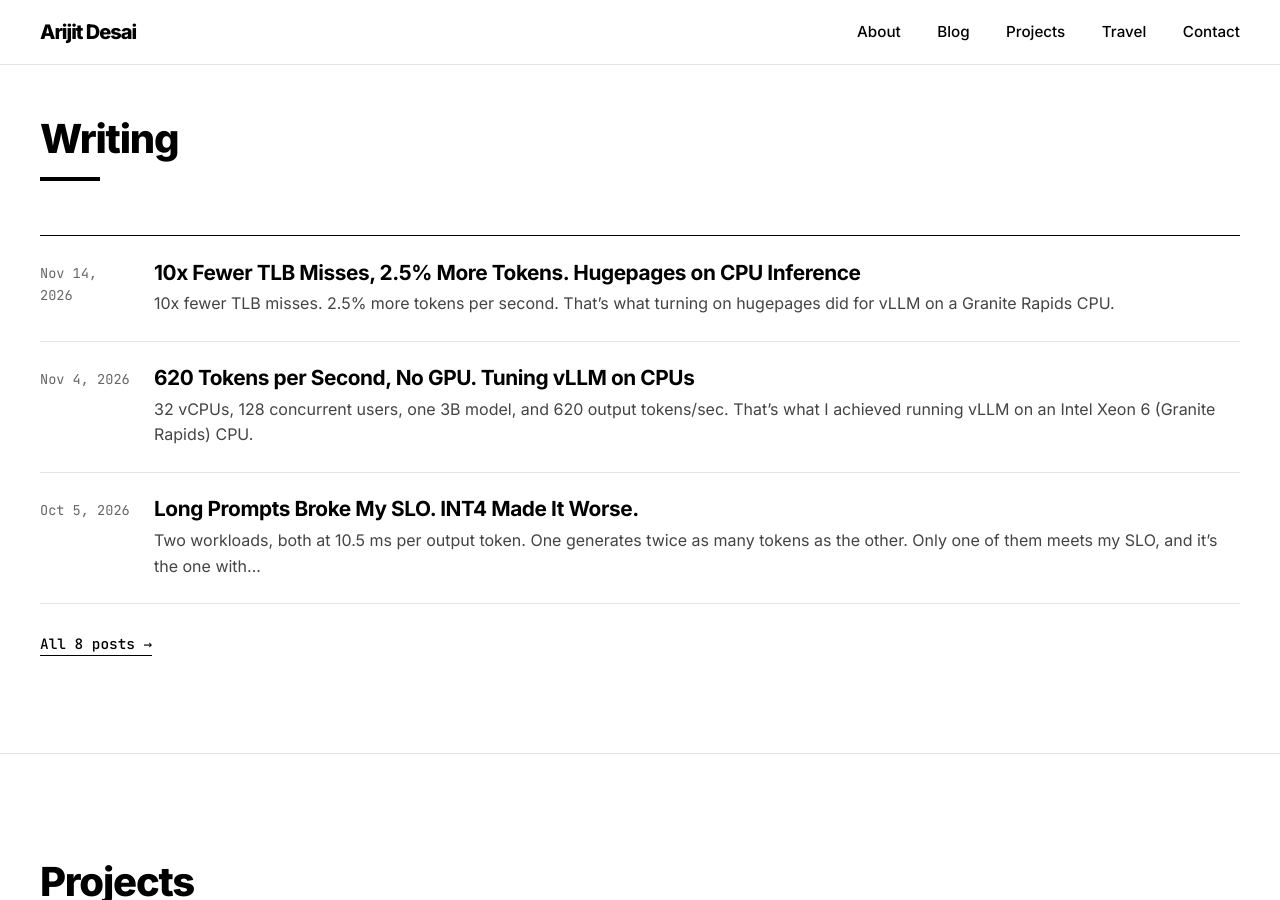
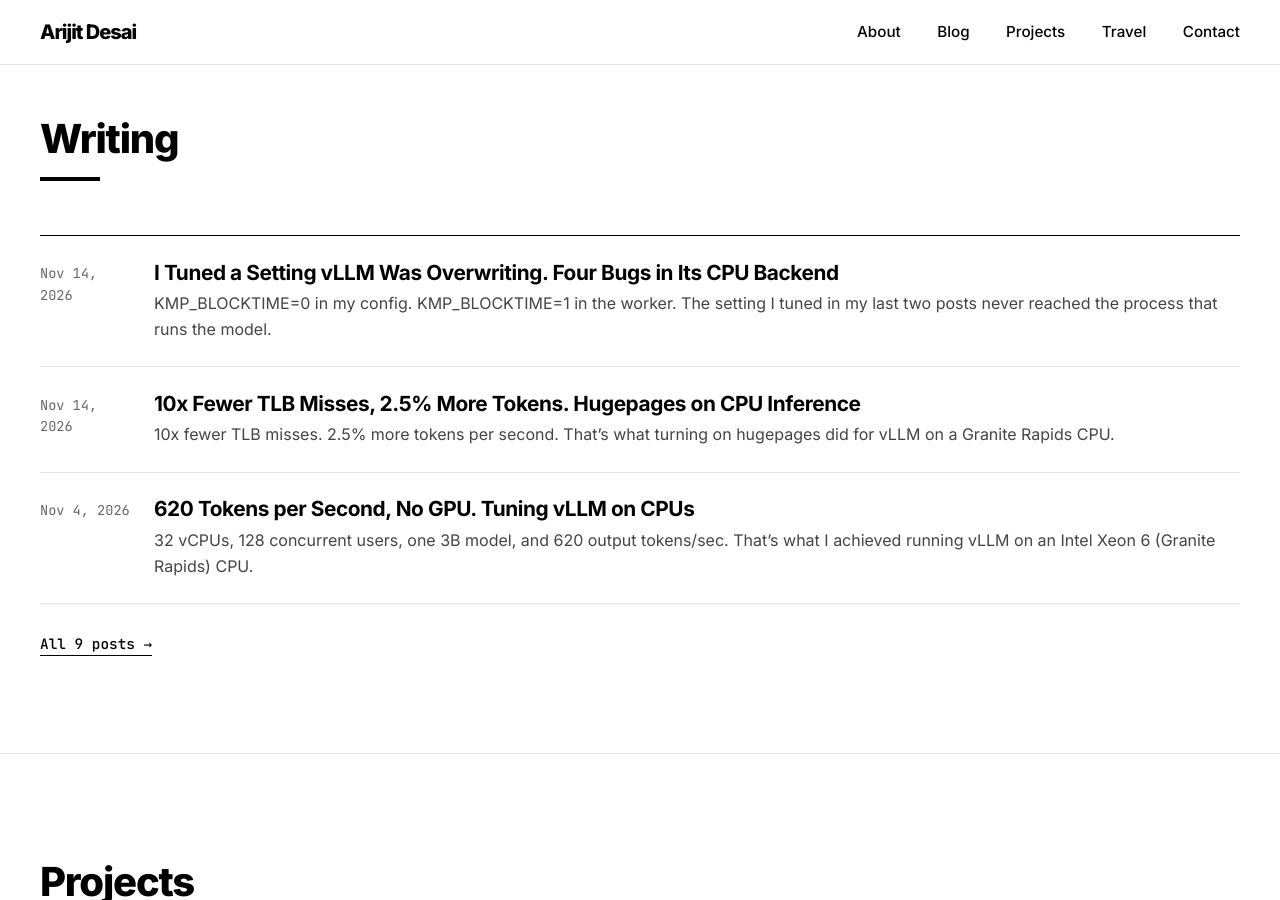
Before and after one commit to ardecode/ardecode.github.io, a Jekyll site: the page built from index.html, in a window 1280 px wide and 900 px high, scrolled down 1606 px. Built offline with Jekyll 4.4.1, drawn with Linux system fonts in a browser that asks for light colours; part of the change alters nothing that is shown.

Commit message:
Add post on vLLM CPU backend bugs, update KMP notes in earlier posts
The KMP_BLOCKTIME=0 used in the Granite Rapids and hugepages posts never
reached the vLLM worker. Add update notes to both, and a new post on the
four CPU backend bugs found. Exclude _bench/ and .claude/ from the build.

Co-Authored-By: Claude Opus 5.5 <noreply@anthropic.com>

````diff
--- a/_config.yml
+++ b/_config.yml
@@ -65,3 +65,5 @@ exclude:
   - vendor/gems/
   - vendor/ruby/
   - CLAUDE.md
+  - _bench/
+  - .claude/
--- a/_posts/2026-11-04-vllm-cpu-inference-granite-rapids.md
+++ b/_posts/2026-11-04-vllm-cpu-inference-granite-rapids.md
@@ -29,6 +29,8 @@ For interactive chat, 128 users is too much. P95 TTFT reached 4.7 seconds, with
 Most improvements came from avoiding bad configurations. Reducing the prompt processing batch size, allowing too many concurrent sequences, or assigning an OpenMP thread to core 0 increased P95 TTFT by 60–90%. Properly sizing the KV cache reduced it by around 20%, while one commonly recommended OpenMP setting barely made a difference.
 
 **The biggest takeaway:** CPU inference tuning isn't always about maximizing throughput. Sometimes, the real improvement is reducing tail latency while giving up about 5% throughput.
+
+> **Update, 14 Nov 2026:** The `KMP_BLOCKTIME=0` in this post never reached the process that runs the model. When vLLM binds threads to CPUs, which it did in every run here, v0.20.0 writes its own `KMP_BLOCKTIME=1`, `KMP_AFFINITY` and `OMP_NUM_THREADS` into the worker, whatever you export. So the "blocktime 0" in RUN-07, 09 and 10 was really 1 ms, the same as every other run, and section 4 compares a config with itself. The other findings don't depend on it. Details in [the follow-up post]({% post_url 2026-11-14-vllm-cpu-backend-bugs %}).
 
 ## Setup
 
@@ -113,9 +115,13 @@ It shows up in most CPU tuning advice. So did it help? Here's RUN-02 vs RUN-07,
 
 Throughput up 1%. Tail TTFT worse. I kept it in the final config because it makes sense in a CPU quota, but from one run each I can't say it did anything. That's noise until I repeat it.
 
+> **Update:** It was noise, but not for the reason I thought. vLLM replaced `KMP_BLOCKTIME=0` with `1` in the worker, so both runs used 1 ms, not 200 ms and 0 ms. This table is two runs of the same setting, and the 13% gap in P95 TTFT is run-to-run variation. Whether `KMP_BLOCKTIME=0` helps under a CPU quota is still untested.
+
 ## 5. Stay off core 0
 
 RUN-06 tried the textbook pinning, `KMP_AFFINITY` and `OMP_PROC_BIND`. The server hung during the warmup GEMM and never came up. My guess is the affinity masks fought with the cgroup CPU quota, but I didn't dig in.
+
+> **Update:** I don't remember if vLLM's binding was on for this run. If it was, as in RUN-02, vLLM replaced my `KMP_AFFINITY` with its own, and the worker got vLLM's affinity plus my `OMP_PROC_BIND`. If it was off, both of mine reached the worker. Either way, I still don't know what hung.
 
 So for RUN-08 I used vLLM's own knob instead: `VLLM_CPU_OMP_THREADS_BIND="0-30"`, 31 threads on physical cores 0–30 of socket 0. Looks like the cleanest choice.
 
@@ -159,7 +165,7 @@ The same arithmetic works for any model and quota.
 3. Pod memory: `weights + ~6 GiB runtime + KV cache` must fit in the limit.
 4. Batched tokens: the next power of two at or above ISL, so a prompt never gets sliced.
 5. `max-num-seqs`: your peak concurrency, no more.
-6. `OMP_NUM_THREADS`: the vCPU quota.
+6. `OMP_NUM_THREADS`: the vCPU quota. (Update: with vLLM's binding on, it sets the thread count from the bound CPUs and ignores this, which is why `auto` ran 31 threads. It only applies with `VLLM_CPU_OMP_THREADS_BIND=nobind`.)
 
 For this model at 2048/256:
 
@@ -197,6 +203,8 @@ resources:
 
 Plus a `nodeSelector` on `feature.node.kubernetes.io/cpu-cpuid.AMXBF16: "true"` so it only lands on AMX nodes.
 
+> **Update:** In v0.20.0 with binding on, `OMP_NUM_THREADS` and `KMP_BLOCKTIME` here have no effect on the worker. vLLM sets both itself. I've left them in so the config matches what was run.
+
 ## What I'd do next time
 
 1. KV cache first: do the math before the first run. 4 GiB for 64 long-prompt users was never going to work.
--- a/_posts/2026-11-14-hugepages-cpu-inference.md
+++ b/_posts/2026-11-14-hugepages-cpu-inference.md
@@ -15,6 +15,8 @@ After the [last post]({% post_url 2026-11-04-vllm-cpu-inference-granite-rapids %
 **Did it help TTFT? No.** Flat, within 1%.
 
 **Do you need `always`? No.** The `madvise` setting, which was already the default on this Ubuntu image, gave the same result.
+
+> **Update, 14 Nov 2026:** The `KMP_BLOCKTIME=0` in this setup never reached the vLLM worker. With `auto` binding, v0.20.0 writes `KMP_BLOCKTIME=1` into the worker whatever you export. Every run here had the same value, so the hugepage comparison still holds. But the absolute numbers are for `KMP_BLOCKTIME=1`, not 0. Details in [the follow-up post]({% post_url 2026-11-14-vllm-cpu-backend-bugs %}).
 
 ## Why hugepages might matter
 
@@ -40,7 +42,8 @@ I don't have a Xeon to test on, so I rented one.
 - vLLM v0.20.0 CPU image in Docker, pinned to 32 vCPUs (cores 1–16 and their SMT siblings), core 0 left out.
 - vLLM's `auto` binding put 15 OpenMP threads on those cores, one per physical core, and reserved one. The last post's setup had 31.
 - Model: [Ministral-3-3B-Base-2512](https://huggingface.co/mistralai/Ministral-3-3B-Base-2512), bfloat16, 7.2 GB.
-- Same vLLM config as RUN-10 in the last post: `VLLM_CPU_KVCACHE_SPACE=35`, `--max-num-seqs=128`, `--max-num-batched-tokens=2048`, `KMP_BLOCKTIME=0`, prefix caching on. Plus `THP_MEM_ALLOC_ENABLE=1`, which tells PyTorch's CPU allocator to ask for hugepages on large allocations.- Load: [AIPerf](https://github.com/ai-dynamo/aiperf) 0.13.0 pinned to the other 15 cores. 32 concurrent users, exactly 2,048 tokens in and 256 out, 32 warmup requests, then 320 measured.
+- Same vLLM config as RUN-10 in the last post: `VLLM_CPU_KVCACHE_SPACE=35`, `--max-num-seqs=128`, `--max-num-batched-tokens=2048`, `KMP_BLOCKTIME=0`, prefix caching on. Plus `THP_MEM_ALLOC_ENABLE=1`, which tells PyTorch's CPU allocator to ask for hugepages on large allocations. (Update: the worker actually ran `KMP_BLOCKTIME=1`. See the note at the top.)
+- Load: [AIPerf](https://github.com/ai-dynamo/aiperf) 0.13.0 pinned to the other 15 cores. 32 concurrent users, exactly 2,048 tokens in and 256 out, 32 warmup requests, then 320 measured.
 
 So do vLLM and AIPerf share cores? No. Here's the split. On this VM, CPU N and CPU N+32 are SMT siblings on the same physical core.
 
--- /dev/null
+++ b/_posts/2026-11-14-vllm-cpu-backend-bugs.md
@@ -0,0 +1,132 @@
+---
+layout: post
+title: "I Tuned a Setting vLLM Was Overwriting. Four Bugs in Its CPU Backend"
+date: 2026-11-14
+categories: [LLM, Inference, vLLM]
+description: "Four bugs in vLLM's CPU backend: your OpenMP settings replaced in the worker, page cache counted as used memory, workers over-reserving a container's memory limit, and a NUMA fallback that's ignored. Two fixes are up as PRs."
+---
+
+**`KMP_BLOCKTIME=0` in my config. `KMP_BLOCKTIME=1` in the worker.** The setting I tuned in my last two posts never reached the process that runs the model.
+
+After the [Granite Rapids post]({% post_url 2026-11-04-vllm-cpu-inference-granite-rapids %}) and the [hugepages post]({% post_url 2026-11-14-hugepages-cpu-inference %}), I read through vLLM's CPU backend to see what my settings actually did. I found four bugs:
+
+1. Your `KMP_BLOCKTIME` and `KMP_TPAUSE` are replaced in the worker.
+2. In a container, page cache is counted as used memory, so vLLM can refuse to start.
+3. With more than one worker, each one reserves memory as if it had the container to itself.
+4. A NUMA fallback is picked at startup and then ignored.
+
+I reproduced 1 and 2 on small AWS instances and opened PRs for them. 3 and 4 have unit tests and a PR that's almost ready.
+
+## 1. Your KMP_* settings don't reach the worker
+
+vLLM runs the model in a separate worker process. Before starting it, vLLM writes the OpenMP settings the worker needs to pin its threads: `KMP_AFFINITY` (which CPUs) and `OMP_NUM_THREADS` (how many threads). That part is fine.
+
+But it also wrote `KMP_BLOCKTIME` and `KMP_TPAUSE`, every time. Whatever you set was thrown away.
+
+When does this happen? When thread binding is on, which is the default, and Intel OpenMP is loaded, which the CPU Docker image does. With `VLLM_CPU_OMP_THREADS_BIND=nobind`, vLLM leaves your settings alone.
+
+How do you check? Not with `/proc/<pid>/environ`. vLLM renames the worker to `VLLM::Worker`, and after that most of its environment doesn't show there. Set `KMP_SETTINGS=1` instead. Intel OpenMP then prints the settings each process actually uses.
+
+I started the nightly CPU image with `KMP_BLOCKTIME=0 KMP_TPAUSE=1 KMP_SETTINGS=1` on a c7i.2xlarge:
+
+| Process | As shipped | With the fix |
+|---|---|---|
+| API server | `KMP_BLOCKTIME=0ms`, `KMP_TPAUSE=1` | same |
+| EngineCore | `KMP_BLOCKTIME=0ms`, `KMP_TPAUSE=1` | same |
+| Worker | `KMP_BLOCKTIME=5ms`, `KMP_TPAUSE=0` | `KMP_BLOCKTIME=0ms`, `KMP_TPAUSE=1` |
+
+The two processes that don't run the model get your values. The one that does gets vLLM's. v0.33.0 does the same. v0.20.0, the version my last two posts used, writes `1` instead of `5` (I read that in the source, I didn't measure it).
+
+So what about those posts?
+
+1. Granite Rapids: section 4 compared `KMP_BLOCKTIME=0` with the default. Both actually ran 1 ms. I called the difference noise, and it was, just not for the reason I gave. `OMP_NUM_THREADS` didn't apply there either.
+2. Hugepages: every run had the same 1 ms, so the hugepage result holds. The numbers are for 1 ms, not 0.
+
+Both posts now have an update note.
+
+The fix: keep setting `KMP_AFFINITY` and `OMP_NUM_THREADS`, and set `KMP_BLOCKTIME` and `KMP_TPAUSE` only if you haven't. [vllm-project/vllm#67726](https://github.com/vllm-project/vllm/pull/67726).
+
+Does `KMP_BLOCKTIME=0` help CPU inference, now that it can actually be set? I don't know yet. Next test.
+
+## 2. Page cache counted as used memory
+
+When you read a file, Linux keeps a copy in memory, the page cache. Inside a container that copy counts against the container's memory limit. But it isn't really used. The kernel drops it as soon as something else needs the space.
+
+vLLM didn't know that. In a container, it worked out free memory as limit minus everything charged to the container, page cache included. And right after loading a model, there's a lot of page cache: the weight files it just read.
+
+Think about this. Qwen2.5-7B in a container with a 24 GiB limit, asking for a 4 GiB KV cache, on a c7i.4xlarge. Right after loading:
+
+```
+charged to the container   23.4 GiB
+  real memory              18.7 GiB   (mostly the weights)
+  page cache                4.6 GiB   (the weight files, read from disk)
+```
+
+vLLM saw 24.0 - 23.4 = 0.56 GiB free and refused to start:
+
+```
+ValueError: Available memory on node 0 (0.56/24.0 GiB) on kv cache allocation is less than requested memory for kv (4.0 GiB).
+```
+
+Count the page cache as free and it's about 5.3 GiB. Enough for 4.
+
+With the fix it started, with room for 74,880 tokens of KV cache. I sent 16 requests of about 3.5k tokens each, about 59k tokens of KV. All 16 came back. No out-of-memory kill. At the end the page cache was down to 0.8 GiB. The kernel dropped it as the KV cache grew.
+
+Why count all of the page cache? Linux keeps it on two lists, active and inactive. `docker stats` only counts the inactive list as free. Right after loading, most of it is on the active list (3.4 of 4.6 GiB here), so counting only inactive gives about 1.8 GiB. Still not enough. vLLM already counts both lists when there's no container limit. The container path just didn't.
+
+[vllm-project/vllm#67727](https://github.com/vllm-project/vllm/pull/67727).
+
+## 3. Workers over-reserve the container's memory
+
+On a machine with two sockets, you can run one vLLM worker per socket (tensor parallel 2). Each worker reserves 90% of its socket's memory (`gpu_memory_utilization`, 0.9 by default), capped at the container's limit.
+
+The cap is per worker. The limit is for the whole container.
+
+Two sockets with 96 GiB each, a container limited to 64 GiB:
+
+```
+worker 0:  0.9 × 64 GiB = 57.6 GiB
+worker 1:  0.9 × 64 GiB = 57.6 GiB
+together:                 115.2 GiB, in a 64 GiB container
+```
+
+Each worker sizes its KV cache to fill its reservation. So the server starts fine, and then gets killed for running out of memory once the caches fill up under load.
+
+The fix splits the limit between the workers first. Here that's 32 GiB each, so 0.9 × 32 = 28.8 GiB per worker. With one worker, nothing changes.
+
+I only unit-tested this one. I don't have a two-socket machine. On v0.33.0 the test fails with exactly the numbers above.
+
+## 4. A NUMA fallback that's picked and then ignored
+
+A worker looks at memory twice:
+
+1. At startup: which memory node am I on, and how much can I reserve?
+2. Before sizing the KV cache: how much is still free on that node?
+
+Both should look at the same node. They didn't.
+
+On IBM s390x, the "NUMA node" vLLM reads for a CPU is really a hardware id, not a memory node. Say the worker's CPUs report 7, but the only node with memory is 0.
+
+1. Startup sees node 7 has no memory, logs "Falling back to memory node 0", and reserves 90% of node 0. Fine.
+2. The KV cache step forgets that and asks about node 7 again. Node 7 doesn't exist, so vLLM quietly uses the whole machine's numbers instead.
+
+So the reservation comes from node 0, the free-memory check comes from the whole machine, and any error message names node 7. With one node, the numbers come out about the same. With more than one, the check sees more free memory than the worker's node has.
+
+The unit test records which node each step asks about. On v0.33.0 it gets `[0, 7]` instead of `[0, 0]`. The fix remembers the node chosen at startup and uses it both times. About ten lines.
+
+Who hits this? Mostly s390x. My read: it hurts debugging more than sizing, since the errors point at a node with no memory.
+
+Bugs 3 and 4 are in the same file, so they're one PR. The tests need an x86 machine with AVX-512, which my Mac isn't. I'll open it once they've run there.
+
+## Where it stands
+
+| Bug | Reproduced | PR |
+|---|---|---|
+| 1. KMP_* replaced in the worker | Yes, v0.33.0 and nightly | [#67726](https://github.com/vllm-project/vllm/pull/67726), open |
+| 2. Page cache counted as used | Yes, v0.33.0 | [#67727](https://github.com/vllm-project/vllm/pull/67727), open |
+| 3. Workers over-reserve memory | Unit test | Not opened yet |
+| 4. NUMA fallback ignored | Unit test | Same PR as 3 |
+
+All the AWS runs together cost under a dollar.
+
+Check the worker, not the launcher.
````
